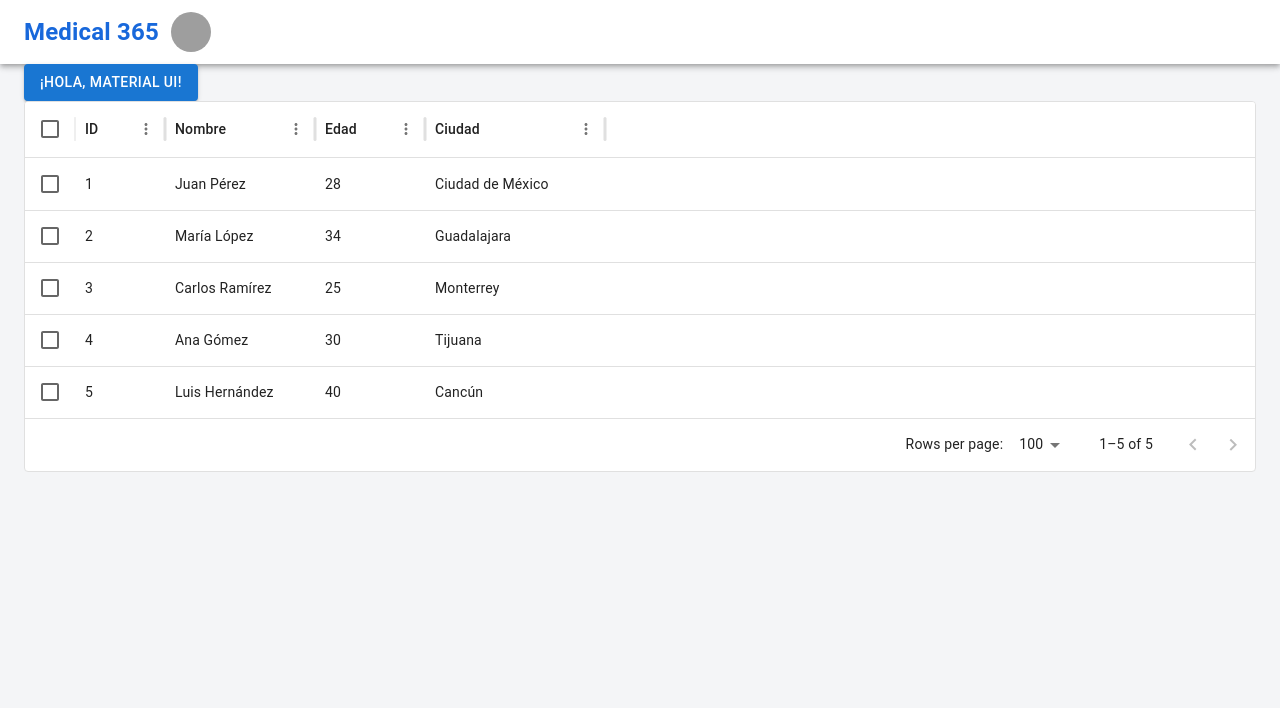
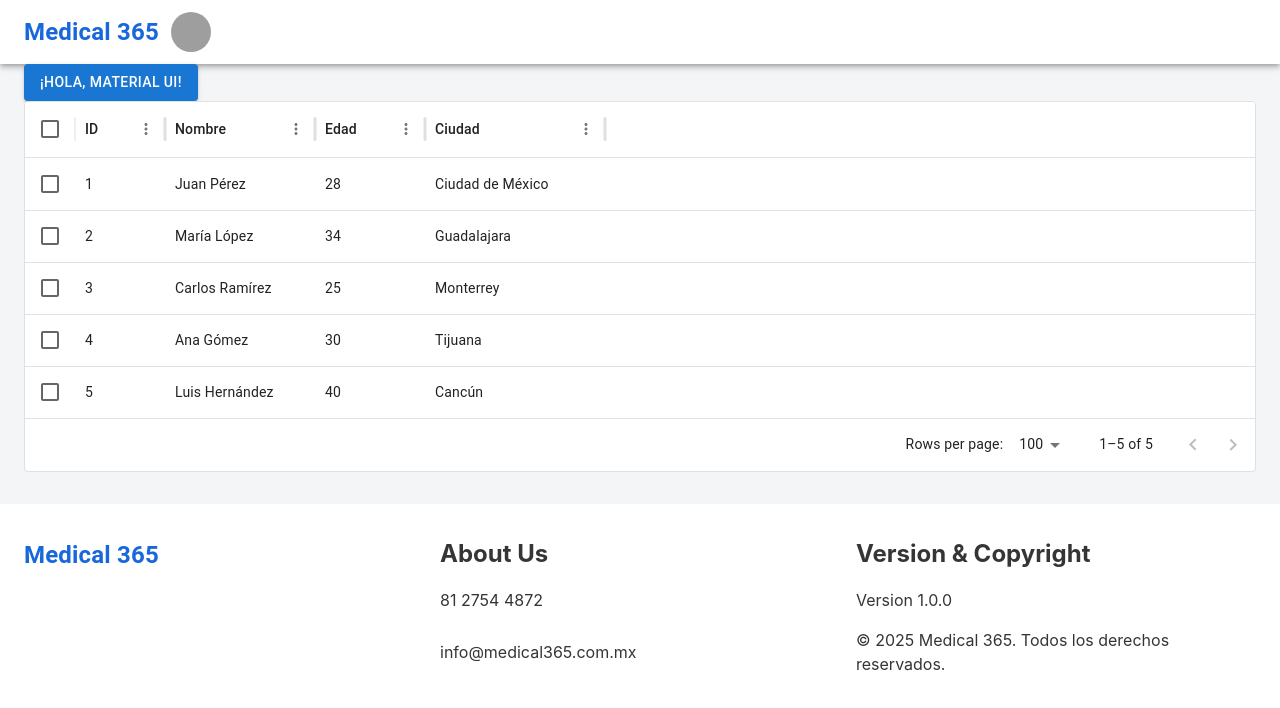
Before and after one commit to oscarvasquez28/Medical-365, a React (Vite) app in the folder Client/: page /reports in a window 1280 px wide. Shown: the top 708 px of the page. Built offline with nearby package versions, Linux system fonts and the light colour scheme; grey boxes are pictures that could not be loaded.

Commit message:
Add Footer component to MainLayout for consistent layout structure

```diff
--- a/Client/src/common/layouts/MainLayout.jsx
+++ b/Client/src/common/layouts/MainLayout.jsx
@@ -1,12 +1,14 @@
 import React from 'react'
 import { Outlet } from 'react-router-dom';
 import Navbar from '../components/Navbar'
+import Footer from '../components/Footer';
 
 const MainLayout = () => {
   return (
     <>
       <Navbar />
       <Outlet /> {/* Aquí es donde se renderizarán las rutas hijas, como Home */}
+      <Footer />
     </>
   )
 }
```
